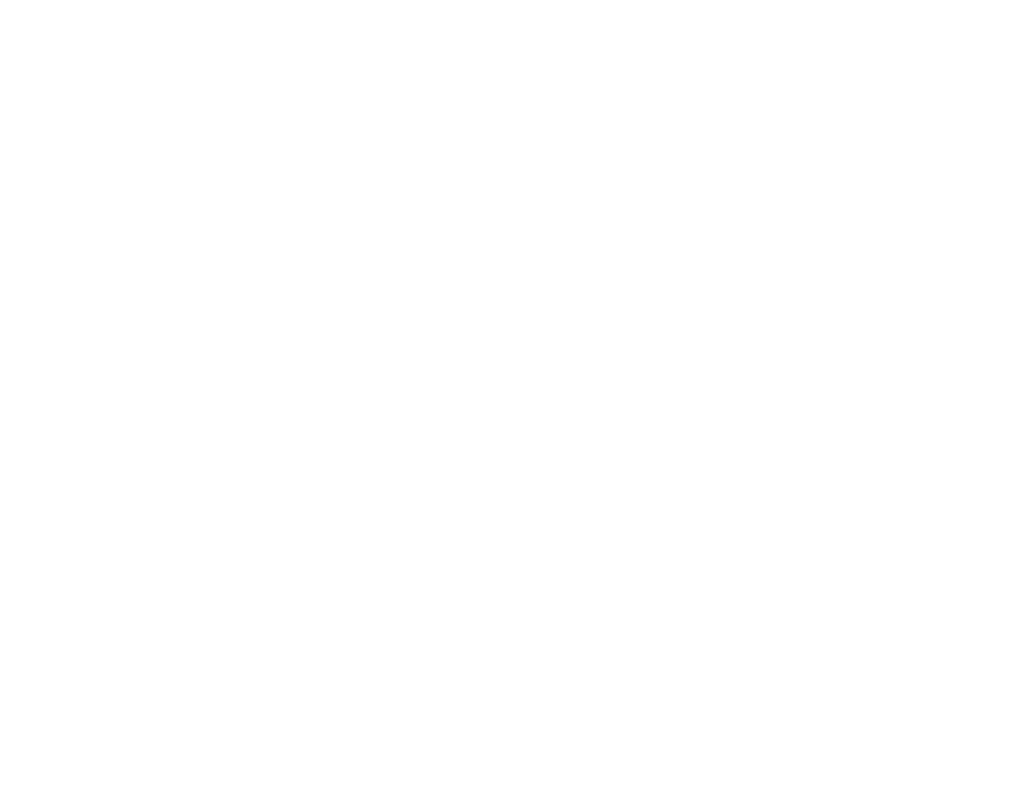
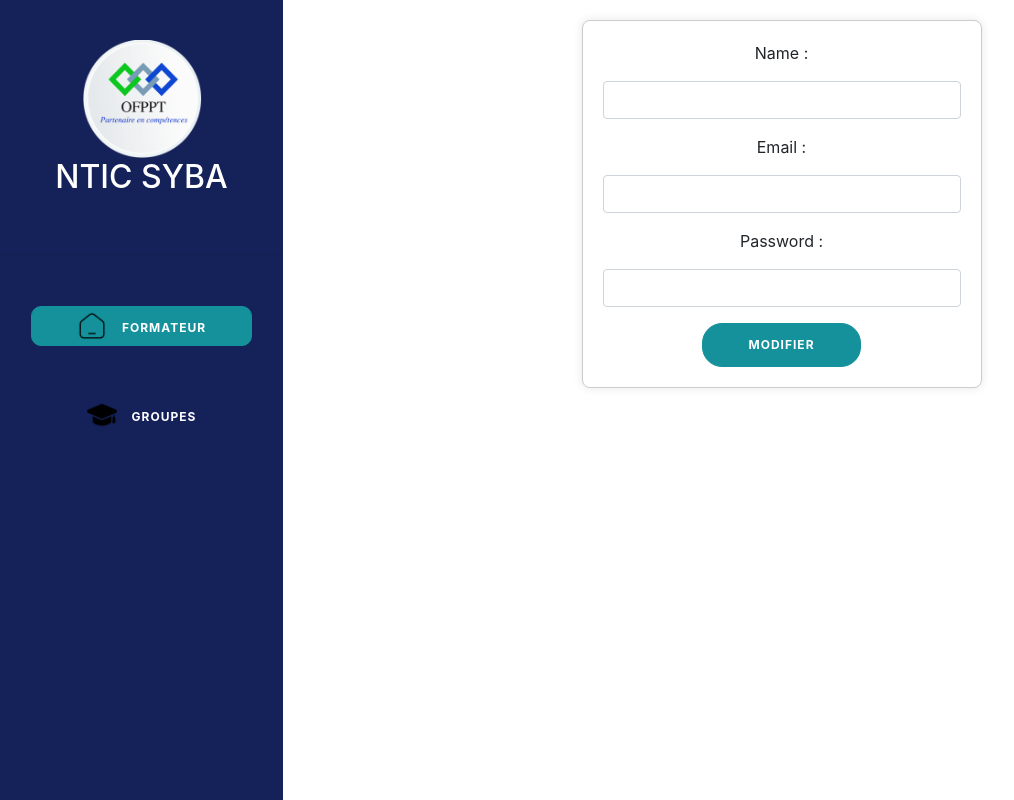
Before and after one commit to kharsos/Archifage, a React (Create React App) app: page /Admin/modifier_formateur/1 in a window 1280 px wide. Before the commit this address had no page. Shown: the whole page, without its empty margins (0-1014 px from the left). Built offline with nearby package versions, Linux system fonts and the light colour scheme; no server answers.

Commit message:
j'ai ajoutee les button pour supprimer ou modifier un formateur et aussi la page de notification

```diff
--- a/public/index.html
+++ b/public/index.html
@@ -4,7 +4,7 @@
     <meta charset="utf-8">
     <meta name="viewport" content="width=device-width, initial-scale=1">
     <title>Bootstrap demo</title>
-    <link href="https://cdn.jsdelivr.net/npm/bootstrap@5.3.3/dist/css/bootstrap.min.css" rel="stylesheet" integrity="sha384-QWTKZyjpPEjISv5WaRU9OFeRpok6YctnYmDr5pNlyT2bRjXh0JMhjY6hW+ALEwIH" crossorigin="anonymous">
+    <link rel="stylesheet" href="https://cdn.jsdelivr.net/npm/bootstrap@4.3.1/dist/css/bootstrap.min.css" integrity="sha384-ggOyR0iXCbMQv3Xipma34MD+dH/1fQ784/j6cY/iJTQUOhcWr7x9JvoRxT2MZw1T" crossorigin="anonymous">
   </head>
   <body>
     <div id="root"></div>
--- a/src/App.js
+++ b/src/App.js
@@ -5,6 +5,8 @@ import {BrowserRouter , Routes , Route} from 'react-router-dom';
 import Groupes from "./Composants/Groupes";
 import Login from "./Composants/Login";
 import Modules from "./Composants/Modules";
+import ModifierFormateur from "./Composants/ModifierFormateur";
+import Notification from "./Composants/Notifications";
 export default function App(){
 
 
@@ -16,6 +18,8 @@ export default function App(){
                 <Route path='/login' element={<Login/>}></Route>
                 <Route path="/Admin/Groupes" element={<Groupes />}></Route>
                 <Route path="/Admin/Groupe/:id/Modules" element={<Modules />}></Route>
+                <Route path="/Admin/modifier_formateur/:id" element={<ModifierFormateur />}></Route>
+                <Route path="/notification" element={<Notification />}></Route>
             </Routes>
         </BrowserRouter>
 
--- a/src/Composants/Groupes.js
+++ b/src/Composants/Groupes.js
@@ -29,11 +29,11 @@ export default function Groupes(){
     return (
         <div>
              <nav className="nav">
-                <img src='ofppt.png' alt="logo"></img>
+                <img src='http://localhost:3000/ofppt.png' alt="logo"></img>
                 <h2 style={{color:'white'}}>NTIC SYBA</h2>
                 <hr></hr>
-                <Link to={'/login'}><button type='button' style={{backgroundColor:'transparent',border:'none'}} className="btns"><img src="home.png" alt="home"></img><span>Teachers</span></button></Link>
-                <button type='button' className="btns" ><img src="graduate.png" alt="home"></img><span>Groupes</span></button>
+                <Link to={'/login'}><button type='button' style={{backgroundColor:'transparent',border:'none'}} className="btns"><img src="http://localhost:3000/home.png" alt="home"></img><span>Teachers</span></button></Link>
+                <button type='button' className="btns" ><img src="http://localhost:3000/graduate.png" alt="home"></img><span>Groupes</span></button>
             </nav>
             <div className="split">
             <header>
@@ -54,7 +54,7 @@ export default function Groupes(){
                     </div>
                     <div className="filter">
                         {groupes.length>0?groupes.map((e)=>{
-                            return <button type="button" style={{backgroundColor:'transparent',color:'#152259'}} onClick={()=>navigate(`/Admin/Groupe/${e._id}/Modules`)} className="btns">{e._id}</button>
+                            return <button type="button" style={{backgroundColor:'transparent',color:'#152259',margin:'10px'}} onClick={()=>navigate(`/Admin/Groupe/${e._id}/Modules`)} className="btns">{e._id}</button>
                         })
                         :'no groupe in this filiere'}
                     </div></>
--- a/src/Composants/Login.js
+++ b/src/Composants/Login.js
@@ -1,12 +1,13 @@
 import React from 'react'
 import { useEffect,useState } from 'react';
-import { Link } from 'react-router-dom';
+import { useNavigate , Link} from 'react-router-dom';
 import '../App.css'
 import './Menu.css'
 import axios from 'axios';
 function Login(){
     const [formateur,setFormateur] = useState([])
     const [form,setForm]=useState(false)
+    const navigate = useNavigate()
     const [teacher,setTeacher]=useState(
         {
             name:'',
@@ -34,20 +35,26 @@ function Login(){
             console.log(teacher)
         }
     }
+
+    const deleteTeacher = (id) =>{
+        axios.delete(`http://localhost:8080/delete/${id}`)
+        .then(res=>console.log(res))
+        .catch(err=>console.log(err))
+    }
     return(
         <div>
             <nav className="nav">
                 <img src='ofppt.png' alt="logo"></img>
                 <h2 style={{color:'white'}}>NTIC SYBA</h2>
                 <hr></hr>
-                <button type='button' className="btns"><img src="home.png" alt="home"></img><span>Teachers</span></button>
+                <button type='button' className="btns"><img src="home.png" alt="home"></img><span>Formateur</span></button>
                 <Link to={'/Admin/Groupes'}><button type='button' className="btns" style={{backgroundColor:'transparent',border:'none'}}><img src="graduate.png" alt="home"></img><span>Groupes</span></button></Link>
             </nav>
             <div className='split'>
                 <header>
                     <div>
                         <button type='button' className='btnb'>Export CSV</button>
-                        <button type='button' className='btnt' onClick={()=>setForm(!form)}>Add Teacher</button>
+                        <button type='button' className='btnt' onClick={()=>setForm(!form)}>Ajouter Formateur</button>
                     </div>
                     <button type='button' className='btnb'>Log out</button>
                 </header>
@@ -55,17 +62,24 @@ function Login(){
                     {!form?<>
                     <input type='text' placeholder='search for a teacher by email'></input>
                     <div>
-                        <table className="table table-stripped table-primary">
+                        <table className="table table-striped">
+                            <thead>
                             <tr>
                                 <th>Name</th>
                                 <th>Email Adresse</th>
                                 <th>Gender</th>
+                                <th colSpan={2}>Action</th>
                             </tr>
+                            </thead>
+                            <tbody>
                             {formateur.map(e=><tr>
                                 <td>{e.name}</td>
                                 <td>{e.email}</td>
                                 <td>{e.gendre}</td>
+                                <td><button className='btn btn-success' onClick={()=>navigate(`/Admin/modifier_formateur/${e._id}`)}>Modifier</button></td>
+                                <td><button className='btn btn-danger' onClick={()=>deleteTeacher(e._id)}>Supprimer</button></td>
                             </tr>)}
+                            </tbody>
                         </table>
                     </div>
                     </>:
--- /dev/null
+++ b/src/Composants/ModifierFormateur.js
@@ -0,0 +1,45 @@
+import axios from 'axios';
+import {useState , useEffect} from 'react';
+import { useParams } from 'react-router-dom';
+import { Link , useNavigate} from 'react-router-dom';
+import '../App.css';
+export default function ModifierFormateur(){
+    const [formateur,setFormateur]=useState({
+        name:'',
+        email:'',
+        password:''
+    })
+    const navigate = useNavigate()
+    const {id}=useParams()
+    useEffect(()=>{
+        axios.get(`http://localhost:8080/formateur/${id}`)
+        .then(res=>setFormateur(res.data))
+        .catch(err=>console.log(err))
+    },[])
+    const updateTeacher = () =>{
+        axios.put(`http://localhost:8080/update_formateur/${id}`,formateur)
+        .then(res=>console.log(res))
+        .catch(err=>console.log(err))
+        navigate('/login')
+    }
+    return <div>
+         <nav className="nav">
+                <img src='http://localhost:3000/ofppt.png' alt="logo"></img>
+                <h2 style={{color:'white'}}>NTIC SYBA</h2>
+                <hr></hr>
+                <Link to={'/login'}><button type='button' className="btns"><img src="http://localhost:3000/home.png" alt="home"></img><span>Formateur</span></button></Link>
+                <Link to={'/Admin/Groupes'}><button type='button' className="btns" style={{backgroundColor:'transparent',border:'none'}}><img src="http://localhost:3000/graduate.png" alt="home"></img><span>Groupes</span></button></Link>
+            </nav>
+            <div className='split'>
+                <form>
+                    <label className='form-label'>Name :</label>
+                    <input type='text' onChange={(e)=>setFormateur({...formateur,name:e.target.value})} value={formateur.name} className='form-control'></input>
+                    <label className='form-label' >Email :</label>
+                    <input type='email' onChange={(e)=>setFormateur({...formateur,email:e.target.value})} value={formateur.email} className='form-control'></input>
+                    <label className='form-label'>Password :</label>
+                    <input type='password' onChange={(e)=>setFormateur({...formateur,password:e.target.value})} value={formateur.password} className='form-control'></input>
+                    <button type='button' onClick={()=>updateTeacher()}>Modifier</button>
+                </form>
+            </div>
+    </div>
+}
--- a/src/Composants/Modules.js
+++ b/src/Composants/Modules.js
@@ -49,11 +49,11 @@ export default function Modules(){
     return(
         <div>
              <nav className="nav">
-                <img src="ofppt.png" alt="logo"></img>
+                <img src='http://localhost:3000/ofppt.png' alt="logo"></img>
                 <h2 style={{color:'white'}}>NTIC SYBA</h2>
                 <hr></hr>
-                <Link to={'/login'}><button type='button' style={{backgroundColor:'transparent',border:'none'}} className="btns"><img src="home.png" alt="home"></img><span>Teachers</span></button></Link>
-                <button type='button' className="btns" ><img src="graduate.png" alt="home"></img><span>Groupes</span></button>
+                <Link to={'/login'}><button type='button' style={{backgroundColor:'transparent',border:'none'}} className="btns"><img src="http://localhost:3000/home.png" alt="home"></img><span>Formateur</span></button></Link>
+                <button type='button' className="btns" ><img src="http://localhost:3000/graduate.png" alt="home"></img><span>Groupes</span></button>
             </nav>
             <div className="split">
                 <header>
--- /dev/null
+++ b/src/Composants/Notifications.js
@@ -0,0 +1,69 @@
+import axios from 'axios';
+import {useState,useEffect} from 'react';
+import { Link } from 'react-router-dom';
+export default function Notifications(){
+    const [notification,setNotification]=useState([])
+    const [form,setForm]=useState(false)
+    const [formateur,setFormateur]=useState([])
+    const [info , setInfo]=useState({
+        formateur:'',
+        Module:'',
+        Groupe:'',
+        copie:0
+    })
+    useEffect(()=>{
+        axios.get('http://localhost:8080/formateur')
+        .then(res=>setFormateur(res.data))
+        .catch(err=>console.log(err))
+    })
+
+    useEffect(()=>{
+        axios.get('http://localhost:8080/notification')
+        .then(res=>setNotification(res.data))
+        .catch(err=>console.log(err))
+    })
+    const Ajouter_Notification=()=>{
+        let text=`Formateur : ${info.formateur} , Module : ${info.Module} , Groupe : ${info.Groupe} , Nombre de copie : ${info.copie}`
+        axios.post('http://localhost:8080/post/notification',{notification:text})
+        .then(res=>console.log(res))
+        .catch(err=>console.log(err))
+    }
+    return<div>
+         <nav className="nav">
+                <img src='http://localhost:3000/ofppt.png' alt="logo"></img>
+                <h2 style={{color:'white'}}>NTIC SYBA</h2>
+                <hr></hr>
+                <Link to={'/login'}><button type='button' className="btns"><img src="http://localhost:3000/home.png" alt="home"></img><span>Formateur</span></button></Link>
+                <Link to={'/Admin/Groupes'}><button type='button' className="btns" style={{backgroundColor:'transparent',border:'none'}}><img src="http://localhost:3000/graduate.png" alt="home"></img><span>Groupes</span></button></Link>
+        </nav>
+        <div className='split'>
+                <header>
+                    <div>
+                        <button type='button' className='btnt' onClick={()=>setForm(!form)}>Ajouter Notification</button>
+                    </div>
+                    <button type='button' className='btnb'>Log out</button>
+                </header>
+                <section>
+                    {!form?<div className='notif'>
+                        {notification.map(e=><div style={{backgroundColor:'#61dafb',color:'white',fontWeight:'bold'}}>
+                            {e.notification}
+                        </div>)}
+                    </div>
+                    :<form>
+                        <label className='form-label'>Formateur</label>
+                        <select onClick={(e)=>setInfo({...info,formateur:e.target.value})}>
+                            <option value={''}>Choisir le formateur</option>
+                            {formateur.map(e=><option value={e.name}>{e.name}</option>)}
+                        </select>
+                        <label className='form-label'>Module</label>
+                        <input type='text' onChange={(e)=>setInfo({...info,Module:e.target.value})}></input>
+                        <label className='form-label'>Groupe</label>
+                        <input type='text' onChange={(e)=>setInfo({...info,Groupe:e.target.value})}></input>
+                        <label className='form-label'>Nombre de copie</label>
+                        <input type='number' onChange={(e)=>setInfo({...info,copie:e.target.value})}></input>
+                        <button type='button' onClick={()=>Ajouter_Notification()} >Ajouter Notification</button>
+                    </form>}
+                </section>
+        </div>
+    </div>
+}
```
Also changed, not shown: src/App.css (+13 -0 lines), 2 other files (tests, documents, lock files or other folders).
